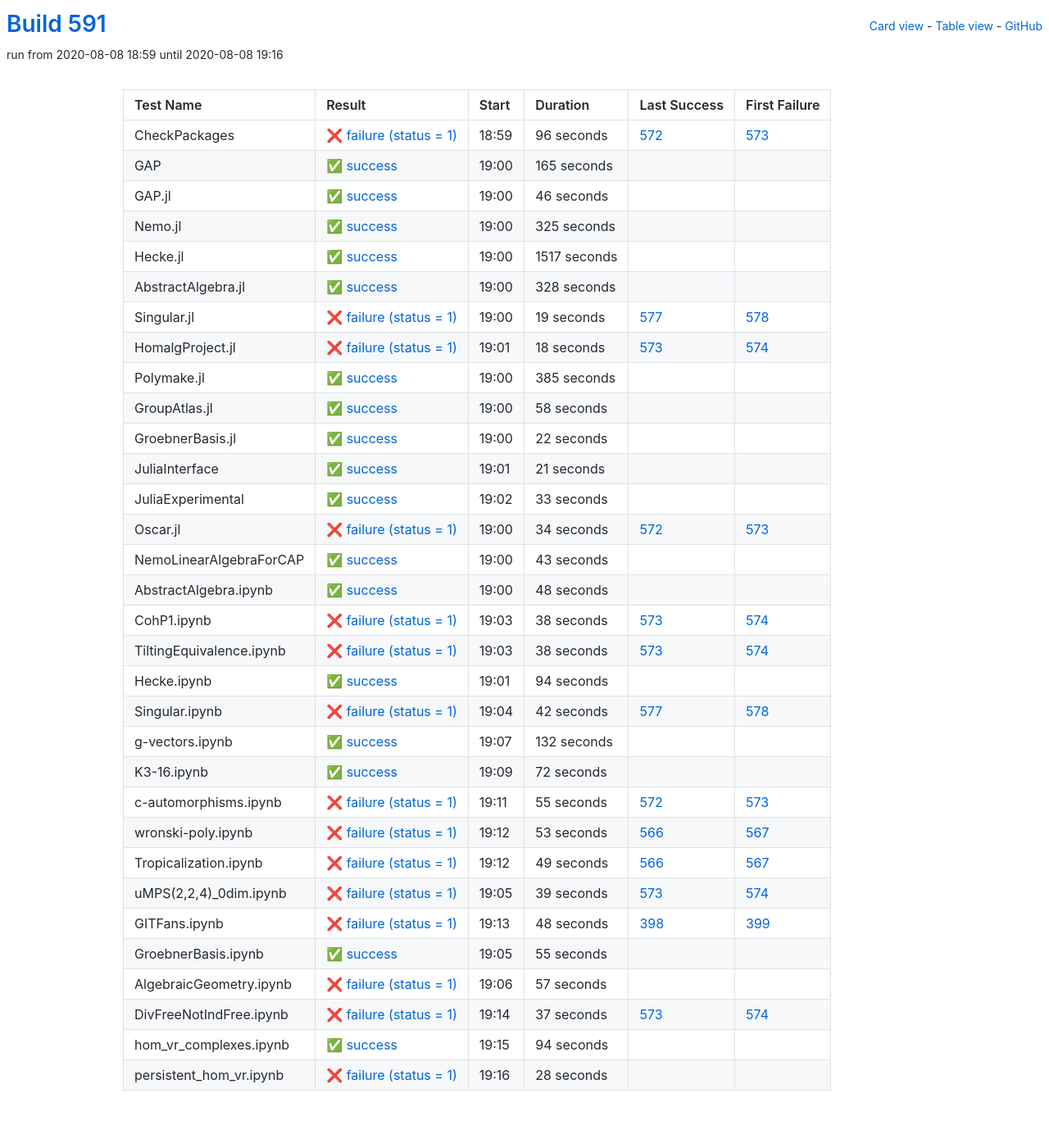
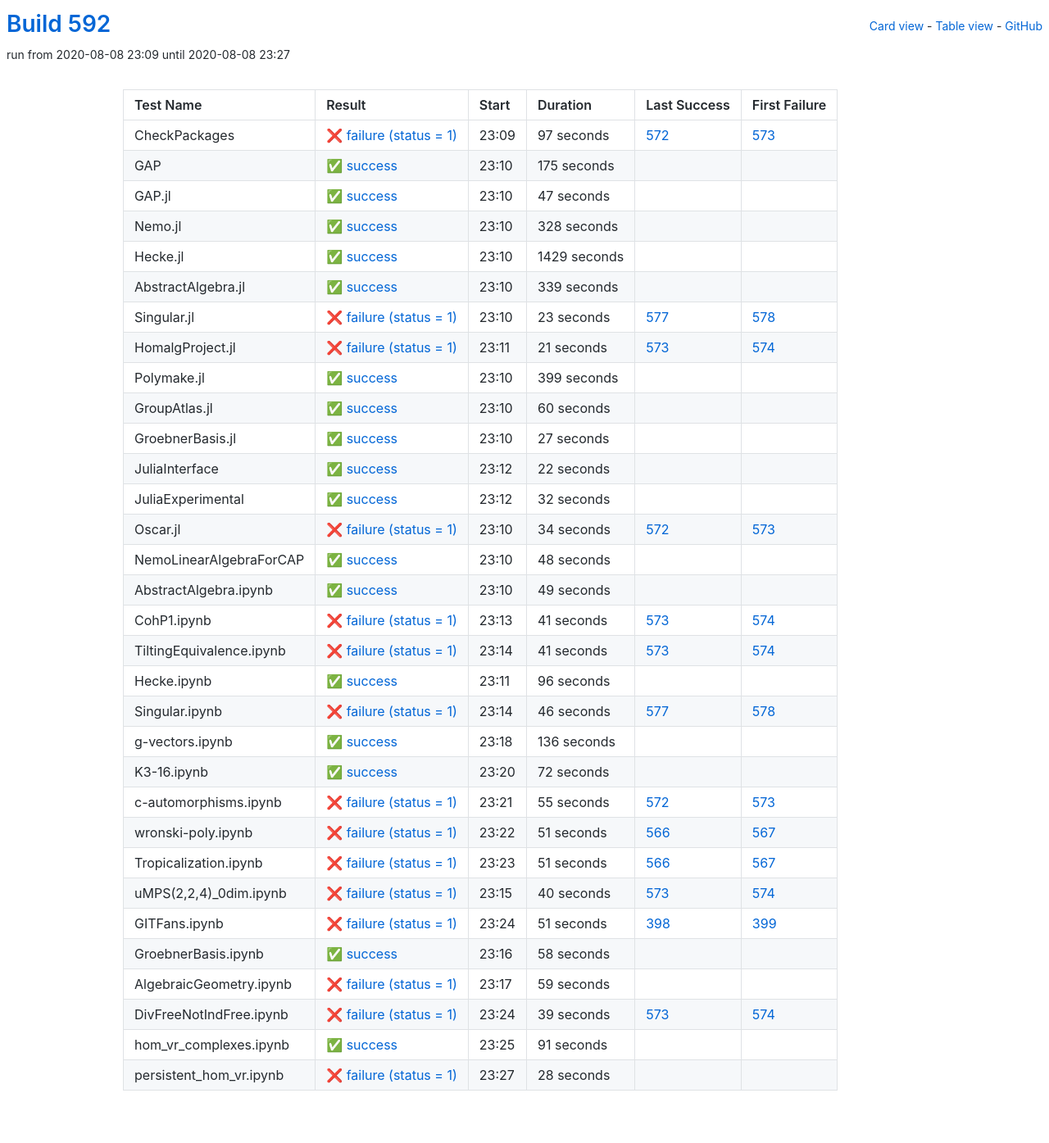
Before and after one commit to oscar-system/oscar-ci-status-stable, a Jekyll site: the page built from table.html, in a window 1280 px wide. Shown: the whole page at 82% size. Built offline with Jekyll 4.4.1, drawn with Linux system fonts in a browser that asks for light colours.

Commit message:
Build #592

```diff
--- a/_data/ci.yml
+++ b/_data/ci.yml
@@ -1,6 +1,6 @@
 ---
-build: 591
-build_url: https://oscarci.mathematik.uni-kl.de/job/oscar-stable/591/
+build: 592
+build_url: https://oscarci.mathematik.uni-kl.de/job/oscar-stable/592/
 job: oscar-stable
 organization: oscar-system
 repo: oscar-ci-status-stable
@@ -8,68 +8,44 @@ repourl: https://github.com/oscar-system/oscar-ci-status-stable
 tests:
 - name: CheckPackages
   id: checkpackages
-  log: https://oscarci.mathematik.uni-kl.de/job/oscar-stable/591/artifact/logs/build-591/CheckPackages.log
-  start: 2020-08-08 18:59
+  log: https://oscarci.mathematik.uni-kl.de/job/oscar-stable/592/artifact/logs/build-592/CheckPackages.log
+  start: 2020-08-08 23:09
   success: false
   exitcode: 1
   status: failure
-  duration: 96
+  duration: 97
   last_success: 572
   last_success_url: https://oscarci.mathematik.uni-kl.de/job/oscar-stable/572/
   first_failure: 573
   first_failure_url: https://oscarci.mathematik.uni-kl.de/job/oscar-stable/573/
 - name: GAP
   id: gap
-  log: https://oscarci.mathematik.uni-kl.de/job/oscar-stable/591/artifact/logs/build-591/GAP.log
-  start: 2020-08-08 19:00
+  log: https://oscarci.mathematik.uni-kl.de/job/oscar-stable/592/artifact/logs/build-592/GAP.log
+  start: 2020-08-08 23:10
   success: true
   exitcode: 0
   status: success
-  duration: 165
+  duration: 175
   last_success: false
   last_success_url:
   first_failure: false
   first_failure_url:
 - name: GAP.jl
   id: gap-jl
-  log: https://oscarci.mathematik.uni-kl.de/job/oscar-stable/591/artifact/logs/build-591/GAP.jl.log
-  start: 2020-08-08 19:00
+  log: https://oscarci.mathematik.uni-kl.de/job/oscar-stable/592/artifact/logs/build-592/GAP.jl.log
+  start: 2020-08-08 23:10
   success: true
   exitcode: 0
   status: success
-  duration: 46
+  duration: 47
   last_success: false
   last_success_url:
   first_failure: false
   first_failure_url:
 - name: Nemo.jl
   id: nemo-jl
-  log: https://oscarci.mathematik.uni-kl.de/job/oscar-stable/591/artifact/logs/build-591/Nemo.jl.log
-  start: 2020-08-08 19:00
-  success: true
-  exitcode: 0
-  status: success
-  duration: 325
-  last_success: false
-  last_success_url:
-  first_failure: false
-  first_failure_url:
-- name: Hecke.jl
-  id: hecke-jl
-  log: https://oscarci.mathematik.uni-kl.de/job/oscar-stable/591/artifact/logs/build-591/Hecke.jl.log
-  start: 2020-08-08 19:00
-  success: true
-  exitcode: 0
-  status: success
-  duration: 1517
-  last_success: false
-  last_success_url:
-  first_failure: false
-  first_failure_url:
-- name: AbstractAlgebra.jl
-  id: abstractalgebra-jl
-  log: https://oscarci.mathematik.uni-kl.de/job/oscar-stable/591/artifact/logs/build-591/AbstractAlgebra.jl.log
-  start: 2020-08-08 19:00
+  log: https://oscarci.mathematik.uni-kl.de/job/oscar-stable/592/artifact/logs/build-592/Nemo.jl.log
+  start: 2020-08-08 23:10
   success: true
   exitcode: 0
   status: success
@@ -78,58 +54,94 @@ tests:
   last_success_url:
   first_failure: false
   first_failure_url:
+- name: Hecke.jl
+  id: hecke-jl
+  log: https://oscarci.mathematik.uni-kl.de/job/oscar-stable/592/artifact/logs/build-592/Hecke.jl.log
+  start: 2020-08-08 23:10
+  success: true
+  exitcode: 0
+  status: success
+  duration: 1429
+  last_success: false
+  last_success_url:
+  first_failure: false
+  first_failure_url:
+- name: AbstractAlgebra.jl
+  id: abstractalgebra-jl
+  log: https://oscarci.mathematik.uni-kl.de/job/oscar-stable/592/artifact/logs/build-592/AbstractAlgebra.jl.log
+  start: 2020-08-08 23:10
+  success: true
+  exitcode: 0
+  status: success
+  duration: 339
+  last_success: false
+  last_success_url:
+  first_failure: false
+  first_failure_url:
 - name: Singular.jl
   id: singular-jl
-  log: https://oscarci.mathematik.uni-kl.de/job/oscar-stable/591/artifact/logs/build-591/Singular.jl.log
-  start: 2020-08-08 19:00
+  log: https://oscarci.mathematik.uni-kl.de/job/oscar-stable/592/artifact/logs/build-592/Singular.jl.log
+  start: 2020-08-08 23:10
   success: false
   exitcode: 1
   status: failure
-  duration: 19
+  duration: 23
   last_success: 577
   last_success_url: https://oscarci.mathematik.uni-kl.de/job/oscar-stable/577/
   first_failure: 578
   first_failure_url: https://oscarci.mathematik.uni-kl.de/job/oscar-stable/578/
 - name: HomalgProject.jl
   id: homalgproject-jl
-  log: https://oscarci.mathematik.uni-kl.de/job/oscar-stable/591/artifact/logs/build-591/HomalgProject.jl.log
-  start: 2020-08-08 19:01
+  log: https://oscarci.mathematik.uni-kl.de/job/oscar-stable/592/artifact/logs/build-592/HomalgProject.jl.log
+  start: 2020-08-08 23:11
   success: false
   exitcode: 1
   status: failure
-  duration: 18
+  duration: 21
   last_success: 573
   last_success_url: https://oscarci.mathematik.uni-kl.de/job/oscar-stable/573/
   first_failure: 574
   first_failure_url: https://oscarci.mathematik.uni-kl.de/job/oscar-stable/574/
 - name: Polymake.jl
   id: polymake-jl
-  log: https://oscarci.mathematik.uni-kl.de/job/oscar-stable/591/artifact/logs/build-591/Polymake.jl.log
-  start: 2020-08-08 19:00
+  log: https://oscarci.mathematik.uni-kl.de/job/oscar-stable/592/artifact/logs/build-592/Polymake.jl.log
+  start: 2020-08-08 23:10
   success: true
   exitcode: 0
   status: success
-  duration: 385
+  duration: 399
   last_success: false
   last_success_url:
   first_failure: false
   first_failure_url:
 - name: GroupAtlas.jl
   id: groupatlas-jl
-  log: https://oscarci.mathematik.uni-kl.de/job/oscar-stable/591/artifact/logs/build-591/GroupAtlas.jl.log
-  start: 2020-08-08 19:00
+  log: https://oscarci.mathematik.uni-kl.de/job/oscar-stable/592/artifact/logs/build-592/GroupAtlas.jl.log
+  start: 2020-08-08 23:10
   success: true
   exitcode: 0
   status: success
-  duration: 58
+  duration: 60
   last_success: false
   last_success_url:
   first_failure: false
   first_failure_url:
 - name: GroebnerBasis.jl
   id: groebnerbasis-jl
-  log: https://oscarci.mathematik.uni-kl.de/job/oscar-stable/591/artifact/logs/build-591/GroebnerBasis.jl.log
-  start: 2020-08-08 19:00
+  log: https://oscarci.mathematik.uni-kl.de/job/oscar-stable/592/artifact/logs/build-592/GroebnerBasis.jl.log
+  start: 2020-08-08 23:10
+  success: true
+  exitcode: 0
+  status: success
+  duration: 27
+  last_success: false
+  last_success_url:
+  first_failure: false
+  first_failure_url:
+- name: JuliaInterface
+  id: juliainterface
+  log: https://oscarci.mathematik.uni-kl.de/job/oscar-stable/592/artifact/logs/build-592/JuliaInterface.log
+  start: 2020-08-08 23:12
   success: true
   exitcode: 0
   status: success
@@ -138,34 +150,22 @@ tests:
   last_success_url:
   first_failure: false
   first_failure_url:
-- name: JuliaInterface
-  id: juliainterface
-  log: https://oscarci.mathematik.uni-kl.de/job/oscar-stable/591/artifact/logs/build-591/JuliaInterface.log
-  start: 2020-08-08 19:01
+- name: JuliaExperimental
+  id: juliaexperimental
+  log: https://oscarci.mathematik.uni-kl.de/job/oscar-stable/592/artifact/logs/build-592/JuliaExperimental.log
+  start: 2020-08-08 23:12
   success: true
   exitcode: 0
   status: success
-  duration: 21
-  last_success: false
-  last_success_url:
-  first_failure: false
-  first_failure_url:
-- name: JuliaExperimental
-  id: juliaexperimental
-  log: https://oscarci.mathematik.uni-kl.de/job/oscar-stable/591/artifact/logs/build-591/JuliaExperimental.log
-  start: 2020-08-08 19:02
-  success: true
-  exitcode: 0
-  status: success
-  duration: 33
+  duration: 32
   last_success: false
   last_success_url:
   first_failure: false
   first_failure_url:
 - name: Oscar.jl
   id: oscar-jl
-  log: https://oscarci.mathematik.uni-kl.de/job/oscar-stable/591/artifact/logs/build-591/Oscar.jl.log
-  start: 2020-08-08 19:00
+  log: https://oscarci.mathematik.uni-kl.de/job/oscar-stable/592/artifact/logs/build-592/Oscar.jl.log
+  start: 2020-08-08 23:10
   success: false
   exitcode: 1
   status: failure
@@ -176,20 +176,8 @@ tests:
   first_failure_url: https://oscarci.mathematik.uni-kl.de/job/oscar-stable/573/
 - name: NemoLinearAlgebraForCAP
   id: nemolinearalgebraforcap
-  log: https://oscarci.mathematik.uni-kl.de/job/oscar-stable/591/artifact/logs/build-591/NemoLinearAlgebraForCAP.log
-  start: 2020-08-08 19:00
-  success: true
-  exitcode: 0
-  status: success
-  duration: 43
-  last_success: false
-  last_success_url:
-  first_failure: false
-  first_failure_url:
-- name: AbstractAlgebra.ipynb
-  id: abstractalgebra-ipynb
-  log: https://oscarci.mathematik.uni-kl.de/job/oscar-stable/591/artifact/logs/build-591/AbstractAlgebra.ipynb.log
-  start: 2020-08-08 19:00
+  log: https://oscarci.mathematik.uni-kl.de/job/oscar-stable/592/artifact/logs/build-592/NemoLinearAlgebraForCAP.log
+  start: 2020-08-08 23:10
   success: true
   exitcode: 0
   status: success
@@ -198,70 +186,82 @@ tests:
   last_success_url:
   first_failure: false
   first_failure_url:
+- name: AbstractAlgebra.ipynb
+  id: abstractalgebra-ipynb
+  log: https://oscarci.mathematik.uni-kl.de/job/oscar-stable/592/artifact/logs/build-592/AbstractAlgebra.ipynb.log
+  start: 2020-08-08 23:10
+  success: true
+  exitcode: 0
+  status: success
+  duration: 49
+  last_success: false
+  last_success_url:
+  first_failure: false
+  first_failure_url:
 - name: CohP1.ipynb
   id: cohp1-ipynb
-  log: https://oscarci.mathematik.uni-kl.de/job/oscar-stable/591/artifact/logs/build-591/CohP1.ipynb.log
-  start: 2020-08-08 19:03
+  log: https://oscarci.mathematik.uni-kl.de/job/oscar-stable/592/artifact/logs/build-592/CohP1.ipynb.log
+  start: 2020-08-08 23:13
   success: false
   exitcode: 1
   status: failure
-  duration: 38
+  duration: 41
   last_success: 573
   last_success_url: https://oscarci.mathematik.uni-kl.de/job/oscar-stable/573/
   first_failure: 574
   first_failure_url: https://oscarci.mathematik.uni-kl.de/job/oscar-stable/574/
 - name: TiltingEquivalence.ipynb
   id: tiltingequivalence-ipynb
-  log: https://oscarci.mathematik.uni-kl.de/job/oscar-stable/591/artifact/logs/build-591/TiltingEquivalence.ipynb.log
-  start: 2020-08-08 19:03
+  log: https://oscarci.mathematik.uni-kl.de/job/oscar-stable/592/artifact/logs/build-592/TiltingEquivalence.ipynb.log
+  start: 2020-08-08 23:14
   success: false
   exitcode: 1
   status: failure
-  duration: 38
+  duration: 41
   last_success: 573
   last_success_url: https://oscarci.mathematik.uni-kl.de/job/oscar-stable/573/
   first_failure: 574
   first_failure_url: https://oscarci.mathematik.uni-kl.de/job/oscar-stable/574/
 - name: Hecke.ipynb
   id: hecke-ipynb
-  log: https://oscarci.mathematik.uni-kl.de/job/oscar-stable/591/artifact/logs/build-591/Hecke.ipynb.log
-  start: 2020-08-08 19:01
+  log: https://oscarci.mathematik.uni-kl.de/job/oscar-stable/592/artifact/logs/build-592/Hecke.ipynb.log
+  start: 2020-08-08 23:11
   success: true
   exitcode: 0
   status: success
-  duration: 94
+  duration: 96
   last_success: false
   last_success_url:
   first_failure: false
   first_failure_url:
 - name: Singular.ipynb
   id: singular-ipynb
-  log: https://oscarci.mathematik.uni-kl.de/job/oscar-stable/591/artifact/logs/build-591/Singular.ipynb.log
-  start: 2020-08-08 19:04
+  log: https://oscarci.mathematik.uni-kl.de/job/oscar-stable/592/artifact/logs/build-592/Singular.ipynb.log
+  start: 2020-08-08 23:14
   success: false
   exitcode: 1
   status: failure
-  duration: 42
+  duration: 46
   last_success: 577
   last_success_url: https://oscarci.mathematik.uni-kl.de/job/oscar-stable/577/
   first_failure: 578
   first_failure_url: https://oscarci.mathematik.uni-kl.de/job/oscar-stable/578/
 - name: g-vectors.ipynb
   id: g-vectors-ipynb
-  log: https://oscarci.mathematik.uni-kl.de/job/oscar-stable/591/artifact/logs/build-591/g-vectors.ipynb.log
-  start: 2020-08-08 19:07
+  log: https://oscarci.mathematik.uni-kl.de/job/oscar-stable/592/artifact/logs/build-592/g-vectors.ipynb.log
+  start: 2020-08-08 23:18
   success: true
   exitcode: 0
   status: success
-  duration: 132
+  duration: 136
   last_success: false
   last_success_url:
   first_failure: false
   first_failure_url:
 - name: K3-16.ipynb
   id: k3-16-ipynb
-  log: https://oscarci.mathematik.uni-kl.de/job/oscar-stable/591/artifact/logs/build-591/K3-16.ipynb.log
-  start: 2020-08-08 19:09
+  log: https://oscarci.mathematik.uni-kl.de/job/oscar-stable/592/artifact/logs/build-592/K3-16.ipynb.log
+  start: 2020-08-08 23:20
   success: true
   exitcode: 0
   status: success
@@ -272,8 +272,8 @@ tests:
   first_failure_url:
 - name: c-automorphisms.ipynb
   id: c-automorphisms-ipynb
-  log: https://oscarci.mathematik.uni-kl.de/job/oscar-stable/591/artifact/logs/build-591/c-automorphisms.ipynb.log
-  start: 2020-08-08 19:11
+  log: https://oscarci.mathematik.uni-kl.de/job/oscar-stable/592/artifact/logs/build-592/c-automorphisms.ipynb.log
+  start: 2020-08-08 23:21
   success: false
   exitcode: 1
   status: failure
@@ -284,32 +284,80 @@ tests:
   first_failure_url: https://oscarci.mathematik.uni-kl.de/job/oscar-stable/573/
 - name: wronski-poly.ipynb
   id: wronski-poly-ipynb
-  log: https://oscarci.mathematik.uni-kl.de/job/oscar-stable/591/artifact/logs/build-591/wronski-poly.ipynb.log
-  start: 2020-08-08 19:12
+  log: https://oscarci.mathematik.uni-kl.de/job/oscar-stable/592/artifact/logs/build-592/wronski-poly.ipynb.log
+  start: 2020-08-08 23:22
   success: false
   exitcode: 1
   status: failure
-  duration: 53
+  duration: 51
   last_success: 566
   last_success_url: https://oscarci.mathematik.uni-kl.de/job/oscar-stable/566/
   first_failure: 567
   first_failure_url: https://oscarci.mathematik.uni-kl.de/job/oscar-stable/567/
 - name: Tropicalization.ipynb
   id: tropicalization-ipynb
-  log: https://oscarci.mathematik.uni-kl.de/job/oscar-stable/591/artifact/logs/build-591/Tropicalization.ipynb.log
-  start: 2020-08-08 19:12
+  log: https://oscarci.mathematik.uni-kl.de/job/oscar-stable/592/artifact/logs/build-592/Tropicalization.ipynb.log
+  start: 2020-08-08 23:23
   success: false
   exitcode: 1
   status: failure
-  duration: 49
+  duration: 51
   last_success: 566
   last_success_url: https://oscarci.mathematik.uni-kl.de/job/oscar-stable/566/
   first_failure: 567
   first_failure_url: https://oscarci.mathematik.uni-kl.de/job/oscar-stable/567/
 - name: uMPS(2,2,4)_0dim.ipynb
   id: umps-2-2-4-0dim-ipynb
-  log: https://oscarci.mathematik.uni-kl.de/job/oscar-stable/591/artifact/logs/build-591/uMPS-2-2-4-_0dim.ipynb.log
-  start: 2020-08-08 19:05
+  log: https://oscarci.mathematik.uni-kl.de/job/oscar-stable/592/artifact/logs/build-592/uMPS-2-2-4-_0dim.ipynb.log
+  start: 2020-08-08 23:15
+  success: false
+  exitcode: 1
+  status: failure
+  duration: 40
+  last_success: 573
+  last_success_url: https://oscarci.mathematik.uni-kl.de/job/oscar-stable/573/
+  first_failure: 574
+  first_failure_url: https://oscarci.mathematik.uni-kl.de/job/oscar-stable/574/
+- name: GITFans.ipynb
+  id: gitfans-ipynb
+  log: https://oscarci.mathematik.uni-kl.de/job/oscar-stable/592/artifact/logs/build-592/GITFans.ipynb.log
+  start: 2020-08-08 23:24
+  success: false
+  exitcode: 1
+  status: failure
+  duration: 51
+  last_success: 398
+  last_success_url: https://oscarci.mathematik.uni-kl.de/job/oscar-stable/398/
+  first_failure: 399
+  first_failure_url: https://oscarci.mathematik.uni-kl.de/job/oscar-stable/399/
+- name: GroebnerBasis.ipynb
+  id: groebnerbasis-ipynb
+  log: https://oscarci.mathematik.uni-kl.de/job/oscar-stable/592/artifact/logs/build-592/GroebnerBasis.ipynb.log
+  start: 2020-08-08 23:16
+  success: true
+  exitcode: 0
+  status: success
+  duration: 58
+  last_success: false
+  last_success_url:
+  first_failure: false
+  first_failure_url:
+- name: AlgebraicGeometry.ipynb
+  id: algebraicgeometry-ipynb
+  log: https://oscarci.mathematik.uni-kl.de/job/oscar-stable/592/artifact/logs/build-592/AlgebraicGeometry.ipynb.log
+  start: 2020-08-08 23:17
+  success: false
+  exitcode: 1
+  status: failure
+  duration: 59
+  last_success: false
+  last_success_url:
+  first_failure: false
+  first_failure_url:
+- name: DivFreeNotIndFree.ipynb
+  id: divfreenotindfree-ipynb
+  log: https://oscarci.mathematik.uni-kl.de/job/oscar-stable/592/artifact/logs/build-592/DivFreeNotIndFree.ipynb.log
+  start: 2020-08-08 23:24
   success: false
   exitcode: 1
   status: failure
@@ -318,70 +366,22 @@ tests:
   last_success_url: https://oscarci.mathematik.uni-kl.de/job/oscar-stable/573/
   first_failure: 574
   first_failure_url: https://oscarci.mathematik.uni-kl.de/job/oscar-stable/574/
-- name: GITFans.ipynb
-  id: gitfans-ipynb
-  log: https://oscarci.mathematik.uni-kl.de/job/oscar-stable/591/artifact/logs/build-591/GITFans.ipynb.log
-  start: 2020-08-08 19:13
-  success: false
-  exitcode: 1
-  status: failure
-  duration: 48
-  last_success: 398
-  last_success_url: https://oscarci.mathematik.uni-kl.de/job/oscar-stable/398/
-  first_failure: 399
-  first_failure_url: https://oscarci.mathematik.uni-kl.de/job/oscar-stable/399/
-- name: GroebnerBasis.ipynb
-  id: groebnerbasis-ipynb
-  log: https://oscarci.mathematik.uni-kl.de/job/oscar-stable/591/artifact/logs/build-591/GroebnerBasis.ipynb.log
-  start: 2020-08-08 19:05
+- name: hom_vr_complexes.ipynb
+  id: hom-vr-complexes-ipynb
+  log: https://oscarci.mathematik.uni-kl.de/job/oscar-stable/592/artifact/logs/build-592/hom_vr_complexes.ipynb.log
+  start: 2020-08-08 23:25
   success: true
   exitcode: 0
   status: success
-  duration: 55
-  last_success: false
-  last_success_url:
-  first_failure: false
-  first_failure_url:
-- name: AlgebraicGeometry.ipynb
-  id: algebraicgeometry-ipynb
-  log: https://oscarci.mathematik.uni-kl.de/job/oscar-stable/591/artifact/logs/build-591/AlgebraicGeometry.ipynb.log
-  start: 2020-08-08 19:06
-  success: false
-  exitcode: 1
-  status: failure
-  duration: 57
-  last_success: false
-  last_success_url:
-  first_failure: false
-  first_failure_url:
-- name: DivFreeNotIndFree.ipynb
-  id: divfreenotindfree-ipynb
-  log: https://oscarci.mathematik.uni-kl.de/job/oscar-stable/591/artifact/logs/build-591/DivFreeNotIndFree.ipynb.log
-  start: 2020-08-08 19:14
-  success: false
-  exitcode: 1
-  status: failure
-  duration: 37
-  last_success: 573
-  last_success_url: https://oscarci.mathematik.uni-kl.de/job/oscar-stable/573/
-  first_failure: 574
-  first_failure_url: https://oscarci.mathematik.uni-kl.de/job/oscar-stable/574/
-- name: hom_vr_complexes.ipynb
-  id: hom-vr-complexes-ipynb
-  log: https://oscarci.mathematik.uni-kl.de/job/oscar-stable/591/artifact/logs/build-591/hom_vr_complexes.ipynb.log
-  start: 2020-08-08 19:15
-  success: true
-  exitcode: 0
-  status: success
-  duration: 94
+  duration: 91
   last_success: false
   last_success_url:
   first_failure: false
   first_failure_url:
 - name: persistent_hom_vr.ipynb
   id: persistent-hom-vr-ipynb
-  log: https://oscarci.mathematik.uni-kl.de/job/oscar-stable/591/artifact/logs/build-591/persistent_hom_vr.ipynb.log
-  start: 2020-08-08 19:16
+  log: https://oscarci.mathematik.uni-kl.de/job/oscar-stable/592/artifact/logs/build-592/persistent_hom_vr.ipynb.log
+  start: 2020-08-08 23:27
   success: false
   exitcode: 1
   status: failure
```
Also changed, not shown: README.md.
